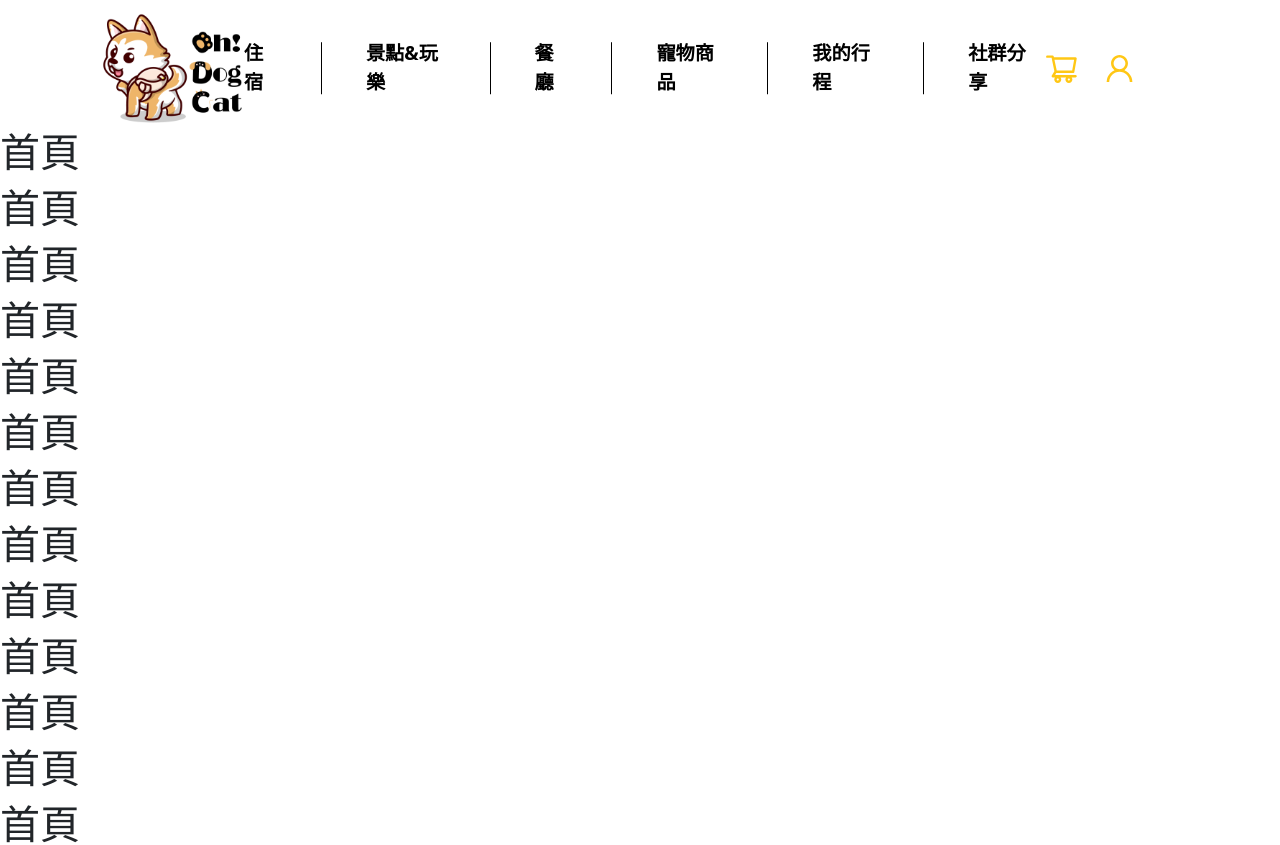
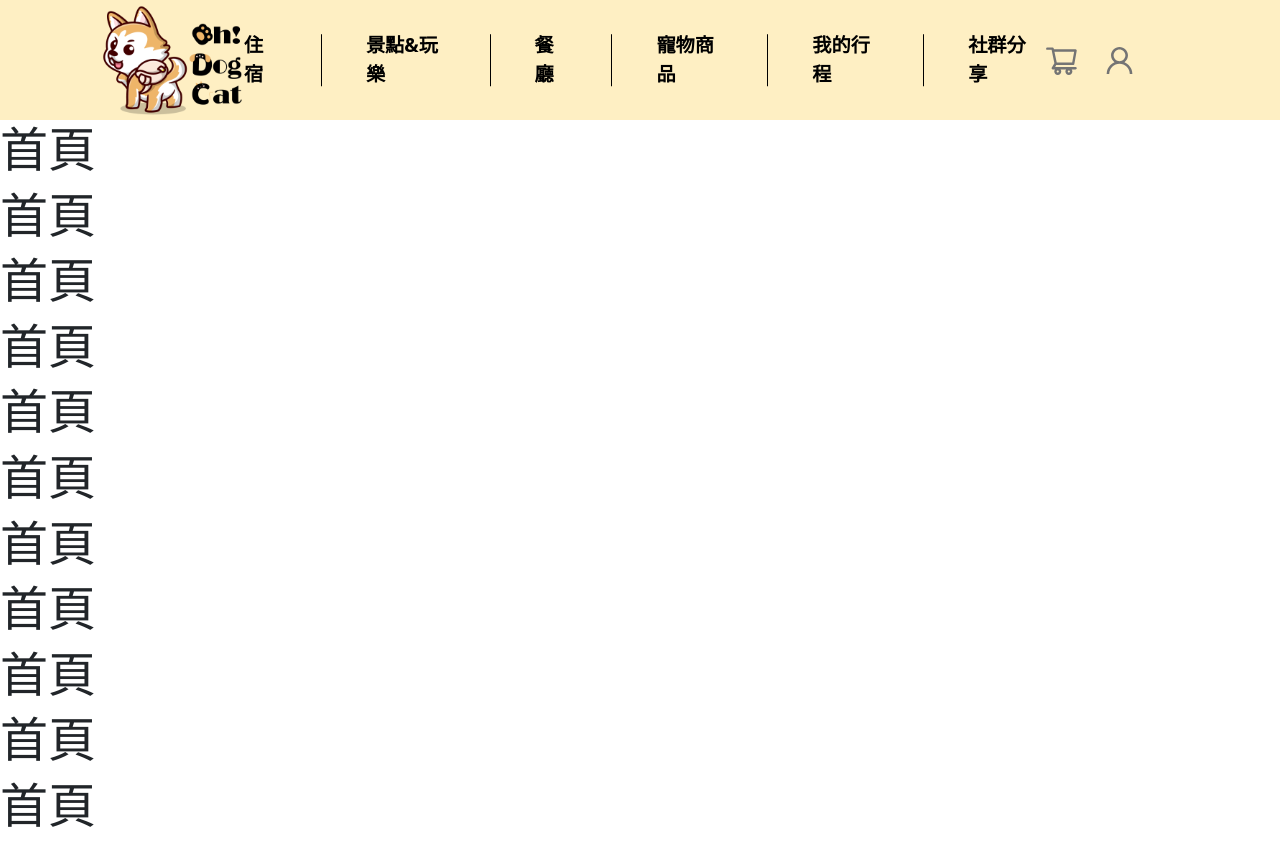
Before and after one commit to elhuai/urbaneleganceboutique, a React (Create React App) app: page / in a window 1280 px wide. Shown: the top 845 px of the page. Built offline with nearby package versions, Linux system fonts and the light colour scheme.

Commit message:
[update] add variables 自定scss [Header]顏色icon更新

```diff
--- a/src/App.js
+++ b/src/App.js
@@ -3,7 +3,7 @@ import Footer from './components/layout/Footer';
 import Homepage from './pages/HomePage';
 import Header from './components/layout/Header';
 import { Routes, Route } from 'react-router-dom';
-import './styles/style.scss';
+// import './styles/style.scss';
 
 function App() {
   return (
--- a/src/components/layout/Header/Header.js
+++ b/src/components/layout/Header/Header.js
@@ -7,8 +7,8 @@ import './_Header.scss';
 
 const Header = () => {
   return (
-    <div>
-      <div className="header_main d-flex justify-content-between mt-2">
+    <div className="header_main_Body">
+      <div className="header_main d-flex justify-content-between ">
         <Link to="/" className="  d-block header_menu">
           <div className="header_mobile_menu">選單一</div>
           <img className=" header_dog-logo " src={logobody} alt="dog" />
--- a/src/components/layout/Header/_Header.scss
+++ b/src/components/layout/Header/_Header.scss
@@ -1,10 +1,15 @@
 $fmain_color: #ffc200; // 主色
+$second_maincolor: #feefc3;
+$graycolor: #747474;
 $font-size: 1.2rem;
 $font-weight: 700;
 @media screen and (max-width: 1960px) {
   .header_mobile_menu {
     display: none;
   }
+}
+.header_main_Body {
+  background-color: #feefc3;
 }
 .header_main {
   padding: 0 80px;
@@ -90,7 +95,7 @@ $font-weight: 700;
   width: 120px;
   // margin: 41px 60px 41px 14px;
   svg {
-    color: #ffc715;
+    color: $graycolor;
     width: 35px;
     height: 35px;
     margin: 0 3px;
@@ -100,7 +105,7 @@ $font-weight: 700;
   margin-right: 60px;
   margin-left: 17px;
   svg {
-    color: #ffc715;
+    color: $graycolor;
     width: 35px;
     height: 35px;
     margin: 0 3px;
--- a/src/index.js
+++ b/src/index.js
@@ -5,6 +5,7 @@ import { BrowserRouter } from 'react-router-dom';
 
 import '../node_modules/react-bootstrap/dist/react-bootstrap';
 import '../node_modules/bootstrap/scss/bootstrap.scss';
+import './styles/style.scss';
 
 const root = ReactDOM.createRoot(document.getElementById('root'));
 
--- /dev/null
+++ b/src/styles/_custom_variables.scss
@@ -0,0 +1,111 @@
+$primary: #ffc200;
+$secondary: #779cb2;
+$secondary-dark: #517990;
+$white: #ffffff;
+$dark: #3f3f3f;
+$skin-brighter: #ffffff; //背景
+$skin-bright: #e2dad2;
+$gray-dark: #bfbfbf;
+$gray-light: #d9d9d9;
+$gray-darker: #5f5c51;
+
+$theme-colors: (
+  // 'prefix': $prefix,
+  'primary': $primary,
+  'secondary': $secondary,
+  'secondary-dark': $secondary-dark,
+  'white': $white,
+  'dark': $dark,
+  'skin-brighter': $skin-brighter,
+  'skin-bright': $skin-bright,
+  'gray-dark': $gray-dark,
+  'gray-light': $gray-light,
+  'gray-darker': $gray-darker
+);
+
+$spacer: 1rem;
+$spacers: (
+  0: 0,
+  1: $spacer * 0.25,
+  2: $spacer * 0.5,
+  3: $spacer,
+  4: $spacer * 1.5,
+  5: $spacer * 2,
+  6: $spacer * 2.5,
+  7: $spacer * 3,
+  8: $spacer * 3.5,
+  9: $spacer * 4,
+  10: $spacer * 5,
+  11: $spacer * 6,
+  12: $spacer * 7,
+);
+
+// $body-bg: $skin-brighter;
+
+// 以下可修改
+
+// 要再修改看 container 要多大
+$container-max-widths: (
+  sm: 540px,
+  md: 720px,
+  lg: 960px,
+  xl: 1140px,
+  xxl: 1320px,
+);
+
+// 如果用 row 排版看 gutter 要不要修改
+// $grid-gutter-width: 1.5rem !default;
+$font-size-base: 1rem;
+$xl-font-size: $font-size-base * 6; // 96px
+$h1-font-size: $font-size-base * 3; // 48px
+$h2-font-size: $font-size-base * 2; // 32px
+$h3-font-size: $font-size-base * 1.75; // 28px
+$h4-font-size: $font-size-base * 1.5; // 24px
+$h5-font-size: $font-size-base * 1.25; // 18px
+$h6-font-size: $font-size-base; // 16px
+
+$font-sizes: (
+  1: $h1-font-size,
+  2: $h2-font-size,
+  3: $h3-font-size,
+  4: $h4-font-size,
+  5: $h5-font-size,
+  6: $h6-font-size,
+  xl: $xl-font-size,
+);
+
+$link-decoration: none;
+$link-color: rgb(0, 0, 0);
+
+// $link-color: $prefix; //nav字體顏色
+
+// BTN Customized
+// $btn-hover-bg-tint-amount: 100% ;
+// $btn-hover-bg-shade-amount: 15% !default;
+// $btn-hover-bg-tint-amount: 15% !default;
+// $btn-hover-border-shade-amount: 20% !default;
+// $btn-hover-border-tint-amount: 10% !default;
+// $btn-active-bg-shade-amount: 20% !default;
+// $btn-active-bg-tint-amount: 20% !default;
+// $btn-active-border-shade-amount: 25% !default;
+// $btn-active-border-tint-amount: 10% !default;
+$btn-border-radius: 0;
+
+// form control
+$input-border-radius: 5;
+$input-focus-box-shadow: none;
+$input-focus-border-color: $gray-dark;
+// $input-focus-bg:$primary;
+$form-select-focus-box-shadow: none;
+//文字是否自適應
+// $enable-rfs: false;
+
+// nav欄位
+$nav-tabs-border-color: $primary; //tab標籤 底下顏色
+//  input 欄位
+// $input-border-color: $primary;
+$input-padding-x: 3rem; //input padding 左右距離
+$Travel_inputfocus: #e7e7e9; //input focus顏色
+$input-focus-border-color: $Travel_inputfocus;
+
+// $border-radius: 9rem;
--- a/src/styles/style.scss
+++ b/src/styles/style.scss
@@ -6,26 +6,6 @@
 body {
   font-family: 'Roboto', sans-serif;
 }
-a {
-  text-decoration: none;
-  color: black;
-}
-ul {
-  list-style-type: none;
-}
 
-.morePicture {
-  display: flex;
-  justify-content: center;
-  align-items: center;
-  padding: 4rem;
-
-  button {
-    padding: 0.25rem 0.5rem;
-    font-size: 2rem;
-    border: none;
-    background-color: rgb(155, 195, 231);
-    color: white;
-    cursor: pointer;
-  }
-}
+@import './custom_variables';
+@import '../../node_modules/bootstrap/scss/bootstrap.scss';
```
